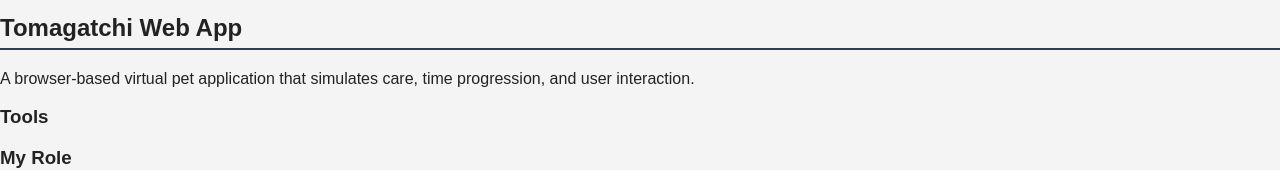
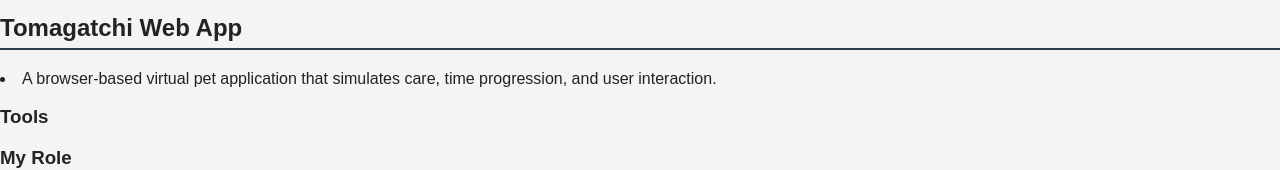
Before and after one commit to Danielle-Pagano/Danielle-Pagano.github.io, a plain HTML site: page courseProject.html in a window 1280 px wide. Shown: the part 306-476 px from the top of the page. Drawn offline with Linux system fonts and the light colour scheme.

Commit message:
adding list

```diff
--- a/courseProject.html
+++ b/courseProject.html
@@ -44,7 +44,7 @@
 
   <h1>Engineering Course Projects: </h1>
   <h2>Tomagatchi Web App</h2>
-  <p1>A browser-based virtual pet application that simulates care, time progression, and user interaction.</p1>
+  <li>A browser-based virtual pet application that simulates care, time progression, and user interaction.</li>
   <h3>Tools</h3>
   <h3>My Role</h3>
   <h3>Highlight</h3>
```
